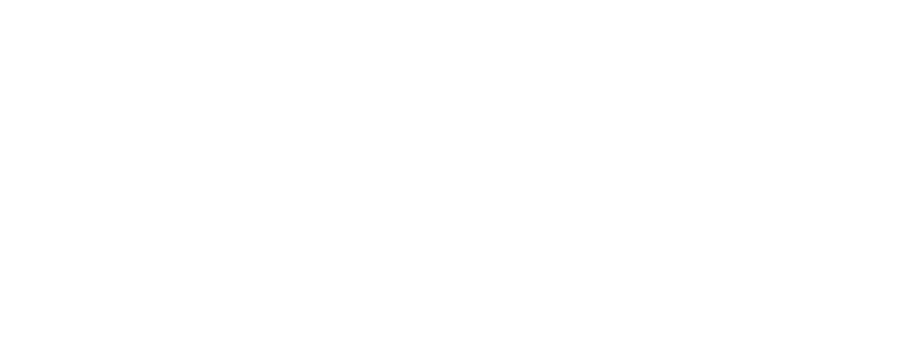
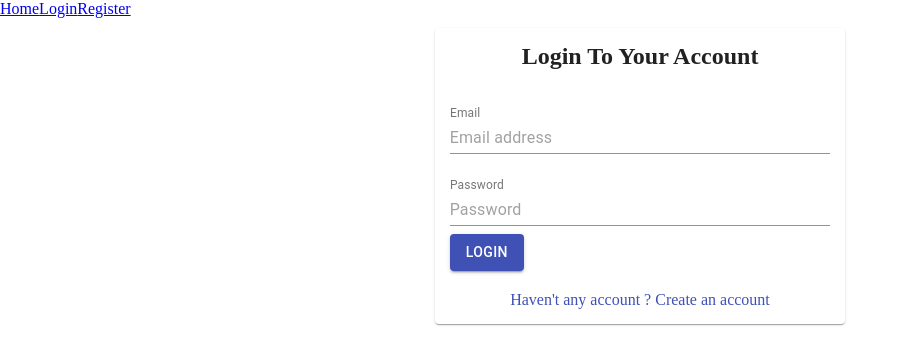
Before and after one commit to mdmonir027/mern-blog, a React (Create React App) app in the folder frontend/: page /login in a window 1280 px wide. Shown: the top 364 px of the page, without its empty margins (0-909 px from the left). Built offline with nearby package versions, Linux system fonts and the light colour scheme.

Commit message:
feat: login functinalites

```diff
--- a/frontend/src/App.js
+++ b/frontend/src/App.js
@@ -2,15 +2,21 @@
 import React from 'react';
 import { BrowserRouter as Router, Route, Switch } from 'react-router-dom';
 import './App.css';
+import Login from './auth/pages/Login';
+import Header from './shared/header/Header';
 
 const App = () => {
   return (
     <Router>
+      <Header />
       <Container>
         <div style={{ padding: '10px 0' }}>
           <Switch>
             <Route path='/' exact>
               <h2>Hello world 1</h2>
+            </Route>
+            <Route path='/login' exact>
+              <Login />
             </Route>
           </Switch>
         </div>
--- /dev/null
+++ b/frontend/src/auth/pages/Login.js
@@ -0,0 +1,105 @@
+import { Button, Card, Grid, TextField } from '@material-ui/core';
+import { makeStyles } from '@material-ui/core/styles';
+import React, { useMemo, useState } from 'react';
+import { connect } from 'react-redux';
+import { Link } from 'react-router-dom';
+import SimpleBackdrop from '../../shared/backdrop/Backdrop';
+import { loginAction } from '../../store/actions/authActions';
+
+const useStyles = makeStyles((theme) => ({
+  form: {
+    marginTop: '20px',
+    marginBottom: '20px',
+  },
+  input: {
+    marginTop: theme.spacing(2),
+  },
+  loginCard: {
+    padding: 15,
+  },
+  linkWrapper: {
+    textAlign: 'center',
+  },
+  link: {
+    textDecoration: 'none',
+    display: 'inline-block',
+    textAlign: 'center',
+    color: '#3f51b5',
+  },
+}));
+
+const Login = ({ auth, loginAction }) => {
+  const classes = useStyles();
+  const [email, setEmail] = useState('');
+  const [password, setPassword] = useState('');
+  const errors = useMemo(() => {
+    if (auth.error.page === 'login') return auth.error.errors;
+    return {};
+  }, [auth.error]);
+
+  const submitHandler = (event) => {
+    event.preventDefault();
+    loginAction({ email, password });
+  };
+
+  return (
+    <Grid container justify='center' alignItems='center'>
+      <Grid item md={4}>
+        <Card>
+          <div className={classes.loginCard}>
+            <h2 className='text-center'>Login To Your Account</h2>
+            <form className={classes.form} onSubmit={submitHandler}>
+              <TextField
+                type='email'
+                label='Email'
+                placeholder='Email address'
+                helperText={errors.email ? errors.email : ''}
+                fullWidth
+                margin='normal'
+                InputLabelProps={{
+                  shrink: true,
+                }}
+                error={!!errors.email}
+                name='email'
+                value={email}
+                className={classes.input}
+                onChange={(event) => setEmail(event.target.value)}
+              />
+              <TextField
+                type='password'
+                label='Password'
+                placeholder='Password'
+                helperText={errors.password ? errors.password : ''}
+                fullWidth
+                margin='normal'
+                InputLabelProps={{
+                  shrink: true,
+                }}
+                error={!!errors.password}
+                name='password'
+                value={password}
+                className={classes.input}
+                onChange={(event) => setPassword(event.target.value)}
+              />
+              <Button variant='contained' color='primary' type='submit'>
+                Login
+              </Button>
+            </form>
+            <div className={classes.linkWrapper}>
+              <Link to='/register' className={classes.link}>
+                Haven't any account ? Create an account
+              </Link>
+            </div>
+          </div>
+        </Card>
+        <SimpleBackdrop enabled={auth.loading} />
+      </Grid>
+    </Grid>
+  );
+};
+
+const mapStateToProps = (state) => ({
+  auth: state.auth,
+});
+
+export default connect(mapStateToProps, { loginAction })(Login);
--- /dev/null
+++ b/frontend/src/shared/backdrop/Backdrop.js
@@ -0,0 +1,24 @@
+import Backdrop from '@material-ui/core/Backdrop';
+import CircularProgress from '@material-ui/core/CircularProgress';
+import { makeStyles } from '@material-ui/core/styles';
+import React from 'react';
+
+const useStyles = makeStyles((theme) => ({
+  backdrop: {
+    zIndex: theme.zIndex.drawer + 1,
+    color: '#fff',
+  },
+}));
+
+const SimpleBackdrop = ({ enabled }) => {
+  const classes = useStyles();
+
+  return (
+    <div>
+      <Backdrop className={classes.backdrop} open={enabled}>
+        <CircularProgress color='inherit' />
+      </Backdrop>
+    </div>
+  );
+};
+export default SimpleBackdrop;
--- /dev/null
+++ b/frontend/src/shared/header/Header.js
@@ -0,0 +1,14 @@
+import React from 'react';
+import { Link } from 'react-router-dom';
+
+const Header = () => {
+  return (
+    <div>
+      <Link to='/'>Home</Link>
+      <Link to='/login'>Login</Link>
+      <Link to='/register'>Register</Link>
+    </div>
+  );
+};
+
+export default Header;
--- /dev/null
+++ b/frontend/src/store/actions/authActions.js
@@ -0,0 +1,31 @@
+import jwtDecode from 'jwt-decode';
+import axios from '../../utils/axios';
+import dispatchLoading from '../../utils/dispatchLoading';
+import * as types from './types';
+
+export const loginAction = (user) => (dispatch) => {
+  dispatchLoading(dispatch, true, types.SET_USER_LOADING);
+  axios
+    .post('/auth/login', user)
+    .then((response) => {
+      console.log(response);
+      const { token } = response.data;
+      const tokenDecodedUser = jwtDecode(token);
+      dispatch({
+        type: types.SET_USER,
+        payload: {
+          user: tokenDecodedUser,
+        },
+      });
+    })
+    .catch((e) => {
+      dispatch({
+        type: types.SET_USER_ERRORS,
+        payload: {
+          errors: e.response.data,
+          page: 'login',
+        },
+      });
+      dispatchLoading(dispatch, false, types.SET_USER_LOADING);
+    });
+};
--- a/frontend/src/store/actions/types.js
+++ b/frontend/src/store/actions/types.js
@@ -0,0 +1,3 @@
+export const SET_USER = 'SET_USER';
+export const SET_USER_LOADING = 'SET_USER_LOADING';
+export const SET_USER_ERRORS = 'SET_USER_ERRORS';
--- /dev/null
+++ b/frontend/src/store/reducers/authReducer.js
@@ -0,0 +1,47 @@
+import * as types from '../actions/types';
+
+const init = {
+  user: {},
+  isAuthenticated: false,
+  loading: false,
+  error: {
+    page: null,
+    errors: {},
+  },
+};
+
+const authReducer = (state = init, action) => {
+  switch (action.type) {
+    case types.SET_USER_LOADING:
+      const { loading } = action.payload;
+      return {
+        ...state,
+        loading,
+      };
+    case types.SET_USER:
+      const { user } = action.payload;
+      return {
+        user,
+        isAuthenticated: Object.keys(user).length !== 0,
+        loading: false,
+        error: {
+          page: null,
+          errors: {},
+        },
+      };
+    case types.SET_USER_ERRORS:
+      const { errors, page } = action.payload;
+      return {
+        ...state,
+        error: {
+          page,
+          errors,
+        },
+      };
+
+    default:
+      return state;
+  }
+};
+
+export default authReducer;
--- a/frontend/src/store/reducers/rootReducers.js
+++ b/frontend/src/store/reducers/rootReducers.js
@@ -1,7 +1,8 @@
 import { combineReducers } from 'redux';
+import authReducer from './authReducer';
 
 const rootReducer = combineReducers({
-  auth: {},
+  auth: authReducer,
   author: {},
   public: {},
 });
--- /dev/null
+++ b/frontend/src/utils/axios.js
@@ -0,0 +1,7 @@
+import axios from 'axios';
+
+const axiosInstance = axios.create({
+  baseURL: 'http://localhost:9000/api',
+});
+
+export default axiosInstance;
--- /dev/null
+++ b/frontend/src/utils/dispatchLoading.js
@@ -0,0 +1,8 @@
+const dispatchLoading = (dispatch, loading, type) => {
+  dispatch({
+    type: type,
+    payload: { loading },
+  });
+};
+
+export default dispatchLoading;
```
Also changed, not shown: frontend/src/auth/pages/Register.js (added), 1 other file (tests, documents, lock files or other folders).
